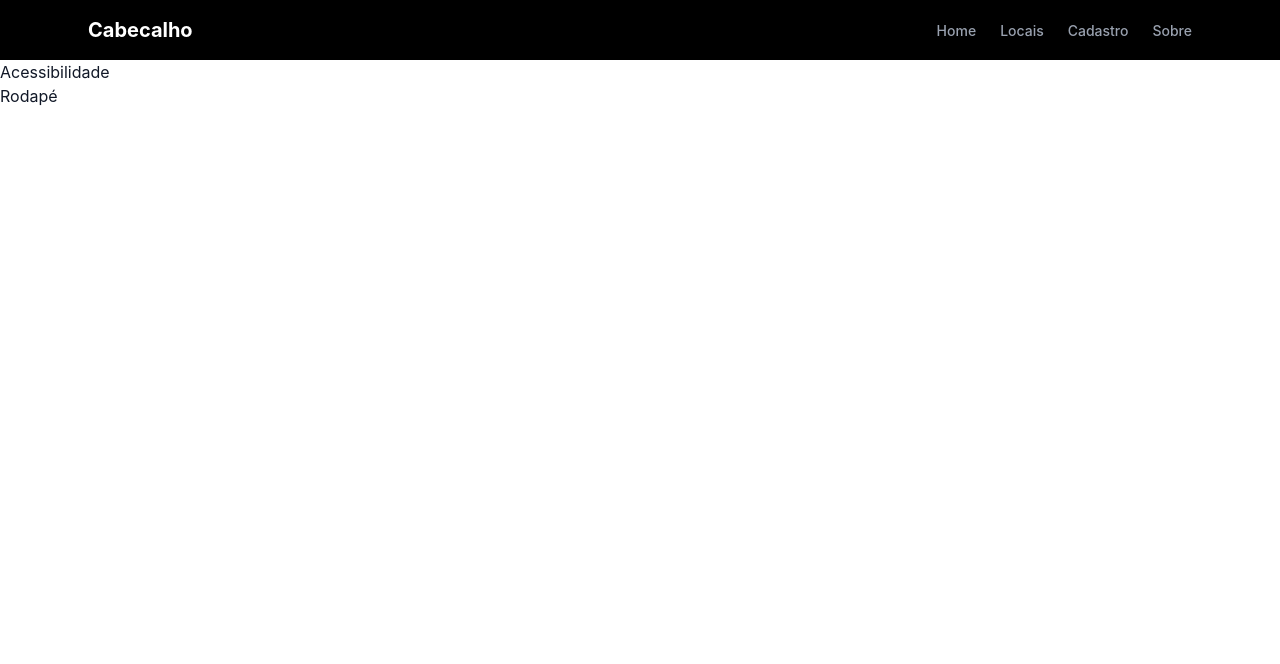
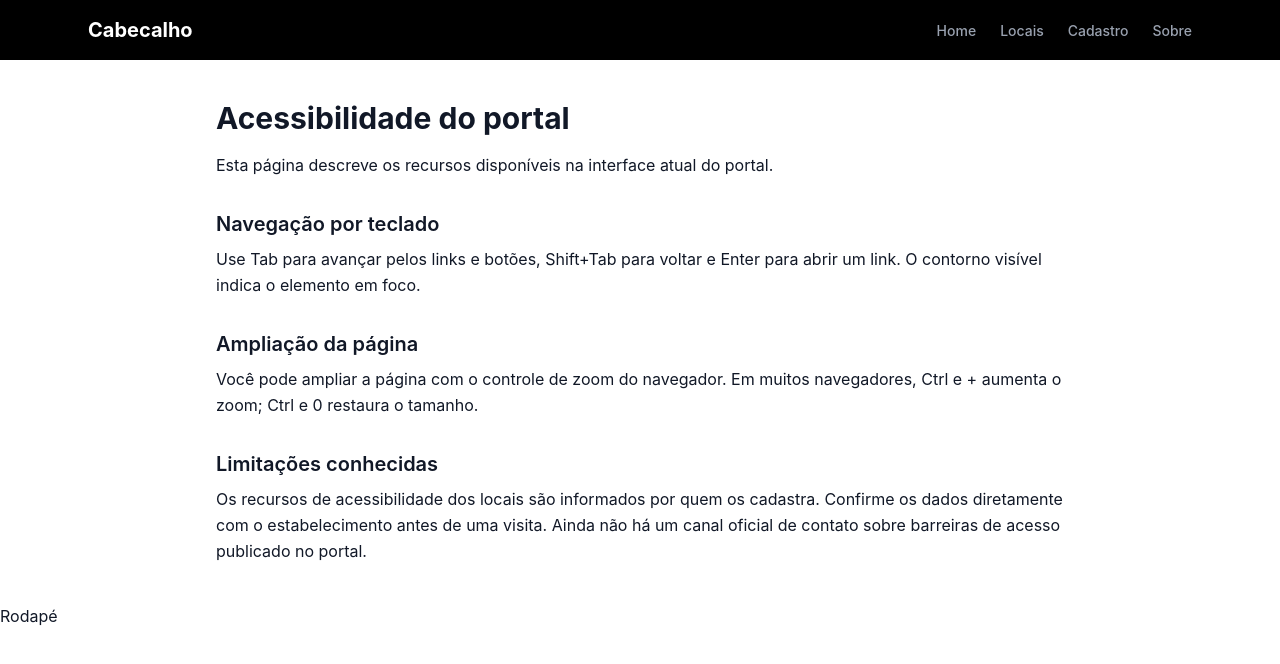
Before and after one commit to 1TDSPY-26/portal-locais-acessiveis, a React (Vite) app: page /acessibilidade in a window 1280 px wide. Shown: the top 664 px of the page. Built offline with nearby package versions, Linux system fonts and the light colour scheme; no server answers.

Commit message:
feat: documentar recursos e limites de acessibilidade

```diff
--- /dev/null
+++ b/src/pages/Acessibilidade/Acessibilidade.tsx
@@ -0,0 +1,36 @@
+export default function Acessibilidade() {
+  return (
+    <div className="mx-auto max-w-4xl px-4 py-10 sm:px-6">
+      <h1 className="text-3xl font-bold">Acessibilidade do portal</h1>
+      <p className="mt-4 leading-relaxed">
+        Esta página descreve os recursos disponíveis na interface atual do portal.
+      </p>
+
+      <section aria-labelledby="teclado" className="mt-8">
+        <h2 id="teclado" className="text-xl font-semibold">Navegação por teclado</h2>
+        <p className="mt-2 leading-relaxed">
+          Use Tab para avançar pelos links e botões, Shift+Tab para voltar e
+          Enter para abrir um link. O contorno visível indica o elemento em foco.
+        </p>
+      </section>
+
+      <section aria-labelledby="zoom" className="mt-8">
+        <h2 id="zoom" className="text-xl font-semibold">Ampliação da página</h2>
+        <p className="mt-2 leading-relaxed">
+          Você pode ampliar a página com o controle de zoom do navegador.
+          Em muitos navegadores, Ctrl e + aumenta o zoom; Ctrl e 0 restaura o tamanho.
+        </p>
+      </section>
+
+      <section aria-labelledby="limites" className="mt-8">
+        <h2 id="limites" className="text-xl font-semibold">Limitações conhecidas</h2>
+        <p className="mt-2 leading-relaxed">
+          Os recursos de acessibilidade dos locais são informados por quem os
+          cadastra. Confirme os dados diretamente com o estabelecimento antes
+          de uma visita. Ainda não há um canal oficial de contato sobre barreiras
+          de acesso publicado no portal.
+        </p>
+      </section>
+    </div>
+  )
+}
--- a/src/routes/AppRoutes.tsx
+++ b/src/routes/AppRoutes.tsx
@@ -7,6 +7,7 @@ import Home from "../pages/Home/Home";
 import PaginaLocais from "../pages/Locations/PaginaLocais";
 // import Locais from "../pages/Locais/Locais";
 import Sobre from "../pages/Sobre/Sobre";
+import Acessibilidade from "../pages/Acessibilidade/Acessibilidade";
 
 export default function AppRoutes() {
   return (
@@ -23,7 +24,7 @@ export default function AppRoutes() {
           <Route path="/cadastro" element={<h1>Cadastro</h1>} />
           <Route path="/cadastrar" element={<Navigate to="/cadastro" replace />} />
           <Route path="/sobre" element={<Sobre />} />
-          <Route path="/acessibilidade" element={<h1>Acessibilidade</h1>} />
+          <Route path="/acessibilidade" element={<Acessibilidade />} />
           <Route path="*" element={<NotFound />} />
         </Route>
       </Routes>
```
